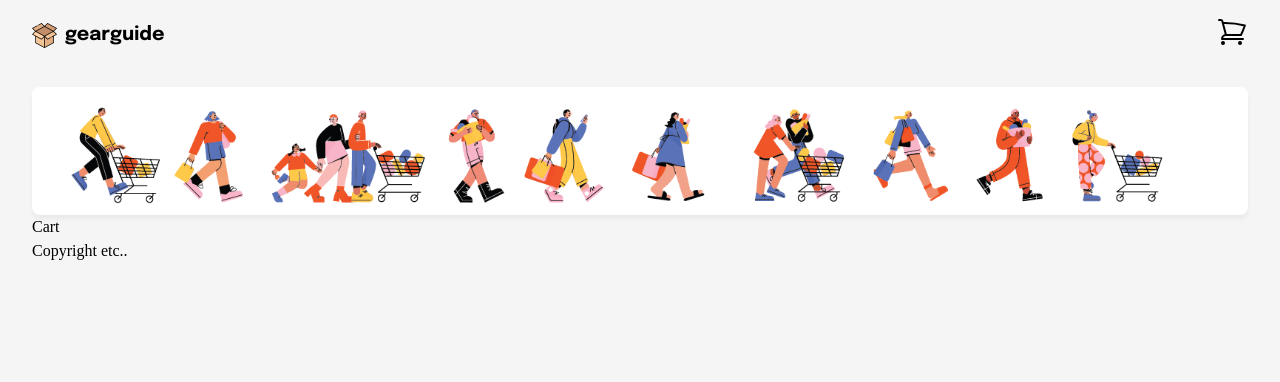
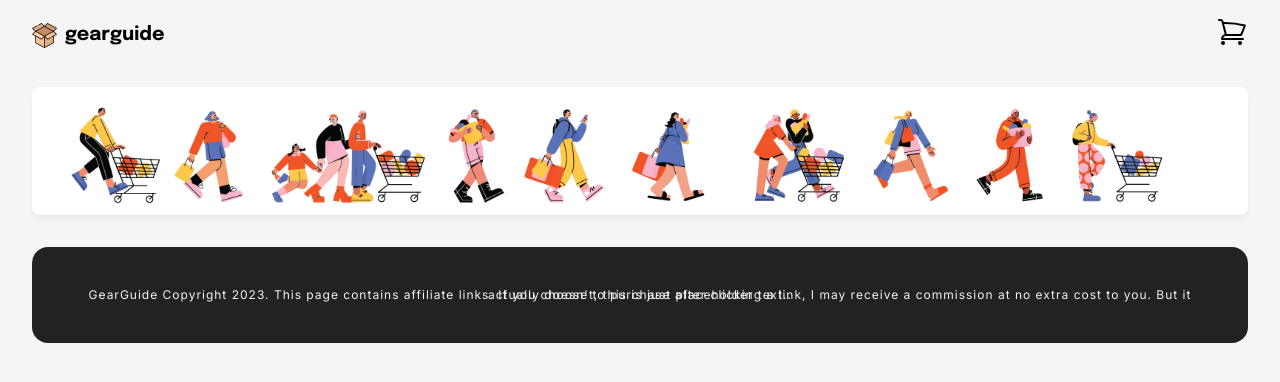
Before and after one commit to wongstephen/TypeScript-based-Ecommerce-Frontend-Webapp, a React (Vite) app: page /cart in a window 1280 px wide. Shown: the top 382 px of the page. Built offline with nearby package versions, Linux system fonts and the light colour scheme.

Commit message:
shopping cart placeholder added

```diff
--- a/src/App.css
+++ b/src/App.css
@@ -95,6 +95,7 @@ body {
   max-width: 100rem;
   margin-inline: auto;
   padding-inline: 2rem;
+  padding-bottom: 4rem;
 }
 header {
   padding-top: 1rem;
@@ -390,13 +391,13 @@ section.product-grid {
 .modal__image-container {
   display: grid;
   grid-template-columns: repeat(4, 1fr);
-  /* grid-template-rows: repeat(4, 1fr); */
+
   gap: 0.5rem;
   cursor: pointer;
 }
 
 .modal__image > * {
-  aspect-ratio: 1 / 1;
+  aspect-ratio: 1.25 / 1;
   object-fit: cover;
 }
 
@@ -450,6 +451,24 @@ section.product-grid {
   }
 }
 
+/* footer */
+
+footer {
+  padding: 3rem;
+  margin-top: 2rem;
+  border-radius: 1rem;
+  background-color: #222222;
+}
+footer p {
+  font-family: "Inter", sans-serif;
+  color: #f1f1f1;
+  font-size: 0.75rem;
+  text-align: center;
+  letter-spacing: 1px;
+  line-height: 0;
+  padding: 0;
+}
+
 /* utils */
 .display-block {
   display: block;
--- a/src/components/Cart.tsx
+++ b/src/components/Cart.tsx
@@ -1,7 +1,22 @@
 import React, { ReactElement } from "react";
+import useShoppingCartContext from "../hooks/useShoppingCartContext";
 
 const Cart = (): ReactElement => {
-  return <div>Cart</div>;
+  const { shoppingCart } = useShoppingCartContext();
+  console.log(shoppingCart);
+
+  function getShoppingItems(): string {
+    if (Object.keys(shoppingCart).length > 0) {
+      let result: string = "";
+      const cartLength: string[] = Object.keys(shoppingCart);
+      for (let i of cartLength) {
+        result += `${shoppingCart[i].title} qty ${shoppingCart[i].quantity} | `;
+      }
+
+      return result;
+    }
+  }
+  return <div>{getShoppingItems()}</div>;
 };
 
 export default Cart;
--- /dev/null
+++ b/src/components/Footer.tsx
@@ -0,0 +1,17 @@
+import React from "react";
+
+const Footer = () => {
+  const date = new Date().getFullYear();
+  return (
+    <footer>
+      <p>
+        GearGuide Copyright {date}. This page contains affiliate links. If you
+        choose to purchase after clicking a link, I may receive a commission at
+        no extra cost to you. But it actually doesn't, this is just placeholder
+        text..
+      </p>
+    </footer>
+  );
+};
+
+export default Footer;
--- a/src/components/Layout.tsx
+++ b/src/components/Layout.tsx
@@ -1,13 +1,14 @@
 import React, { ReactElement } from "react";
 import Header from "./Header";
 import { Outlet } from "react-router-dom";
+import Footer from "./Footer";
 
 const Layout = (): ReactElement => {
   return (
     <div className="app">
       <Header />
       <Outlet />
-      <footer>Copyright etc..</footer>
+      <Footer />
     </div>
   );
 };
```
